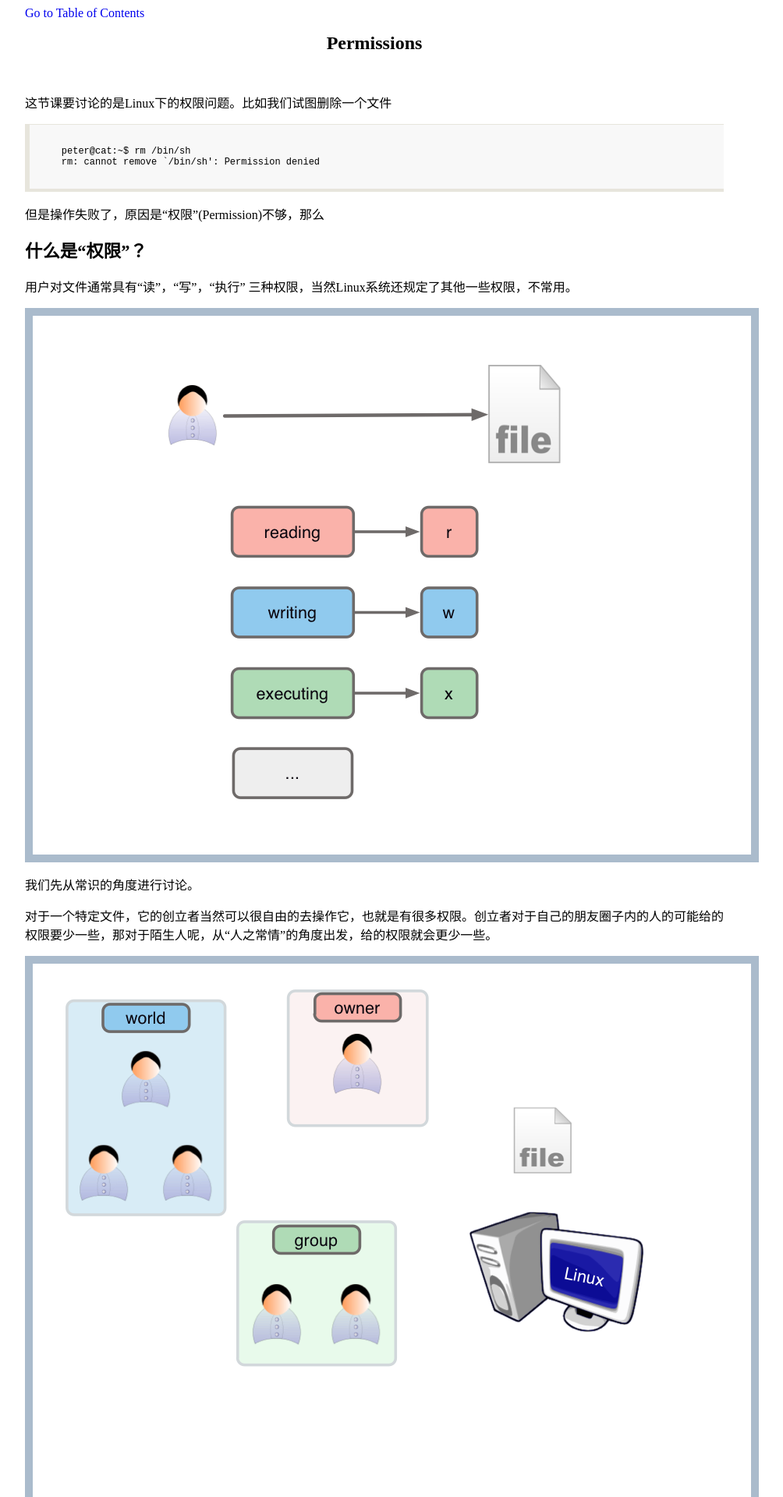
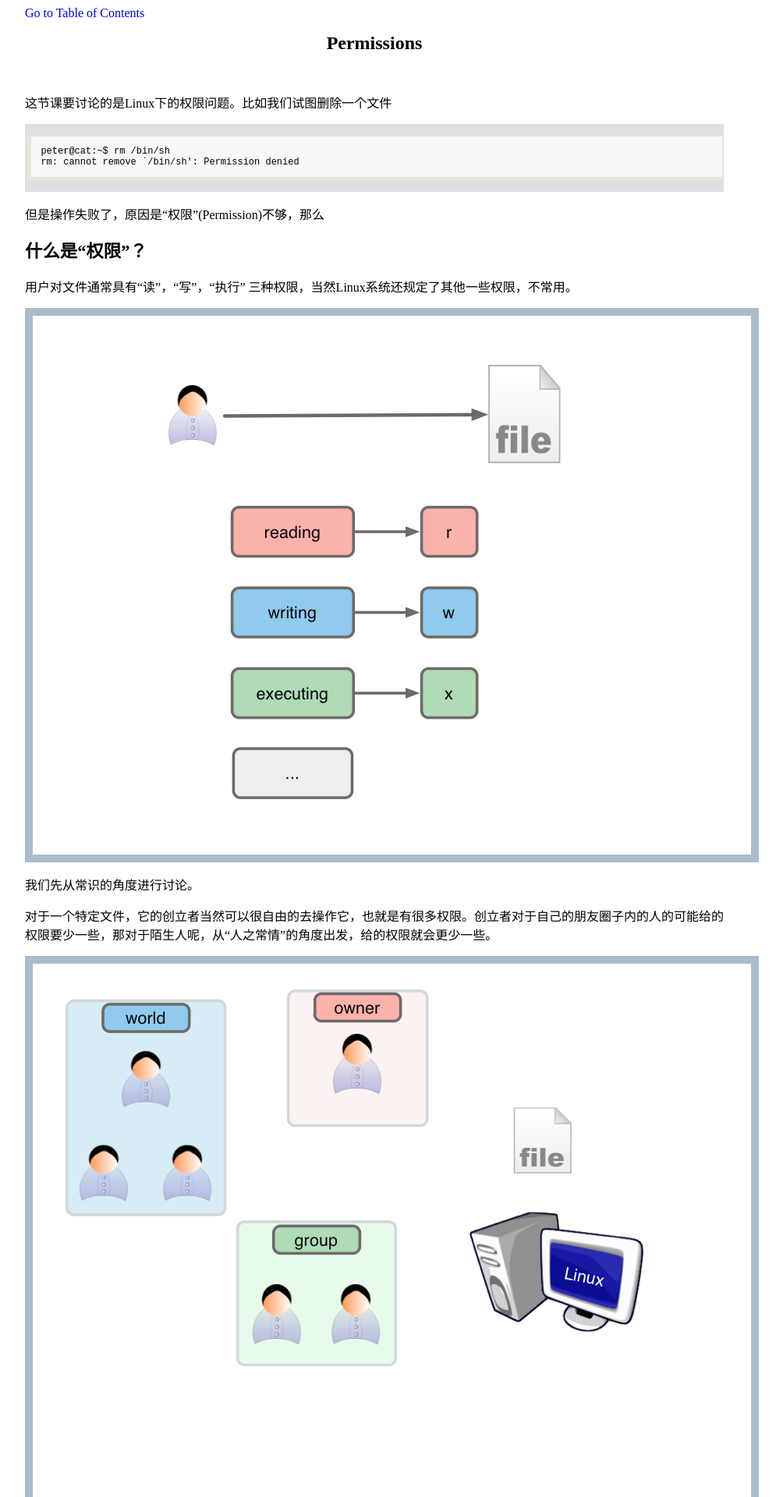
Before and after one commit to happypeter/LGCB, a Jekyll site: the page built from book/bash_perm.md, in a window 1280 px wide. Shown: the top 1920 px of the page at 78% size, without its empty margins (160-1164 px from the left). Built offline with Jekyll 4.4.1, drawn with Linux system fonts in a browser that asks for light colours; Markdown is read by kramdown in place of the engine named in the settings.

Commit message:
500 is the progit img size

```diff
--- a/book/bash_perm.md
+++ b/book/bash_perm.md
@@ -4,12 +4,9 @@ title: Permissions
 ---
 
 这节课要讨论的是Linux下的权限问题。比如我们试图删除一个文件
-<div class="code"><pre>
-<tt>
+
     peter@cat:~$ rm /bin/sh
     rm: cannot remove `/bin/sh': Permission denied
-</tt>
-</pre></div>
 
 
 但是操作失败了，原因是“权限”(Permission)不够，那么
@@ -41,7 +38,7 @@ Linux对同一文件的权限控制，是分了三类人进行讨论的。权限
 如果我们执行`ls -l a.txt`,
 得到的输出中，我们先看一下前10个字符，第一个`-`是关于“文件类型”的，我们不关心。那剩下的9位就是“文件模式”。可以分位三组。第一组（前3位）规定的是owner对该文件的权限，`-`表示没有该权限。那就是owner对该文件只有“读"和“写”的权限。那同组和其他用户都只有读权限。
 <div class="slide">
-  <img src="images/bash_perm/4.png" />
+  <img width="500" src="images/bash_perm/4.png" />
 </div>
 
 ## 修改文件模式(chmod)
```
